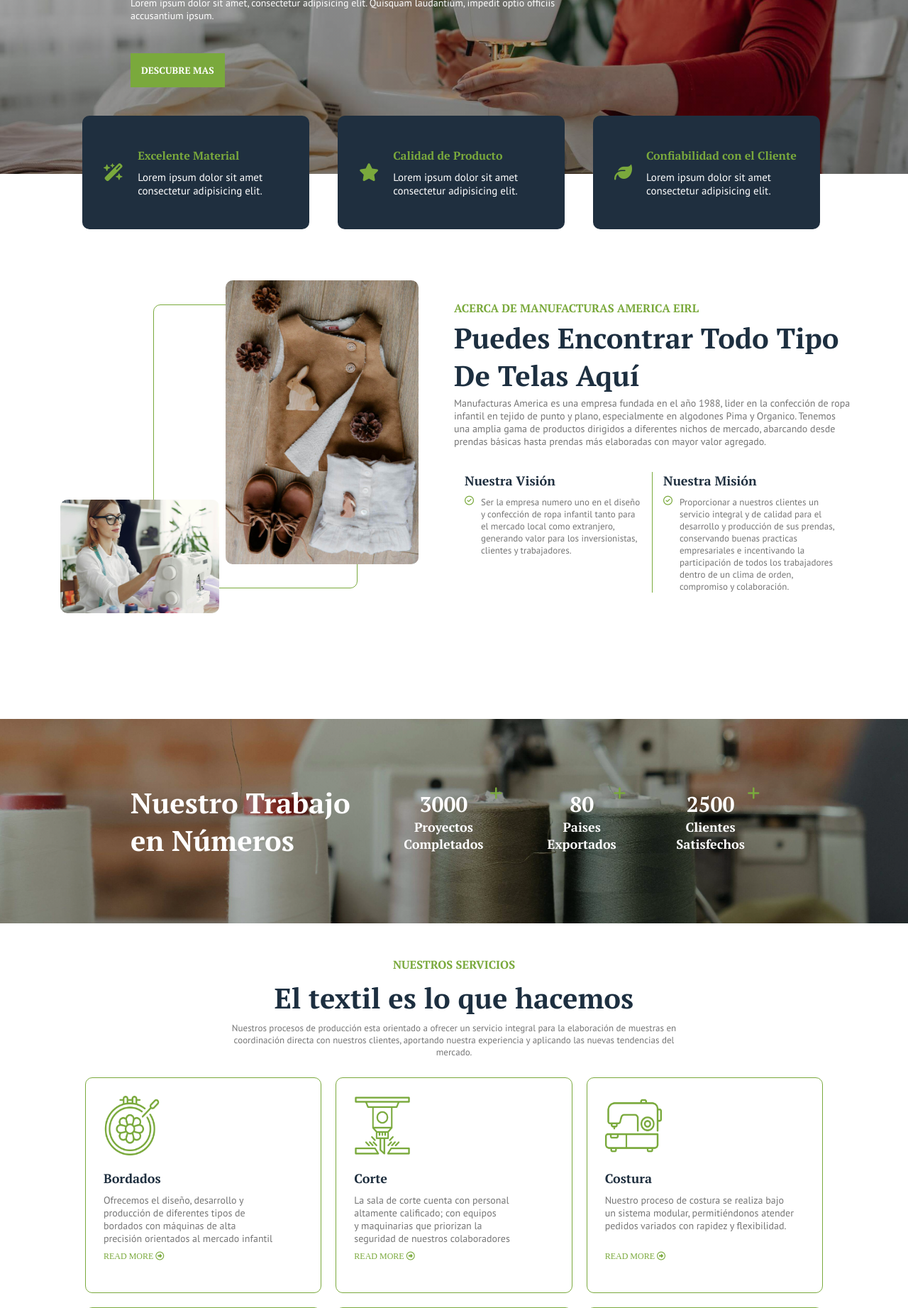
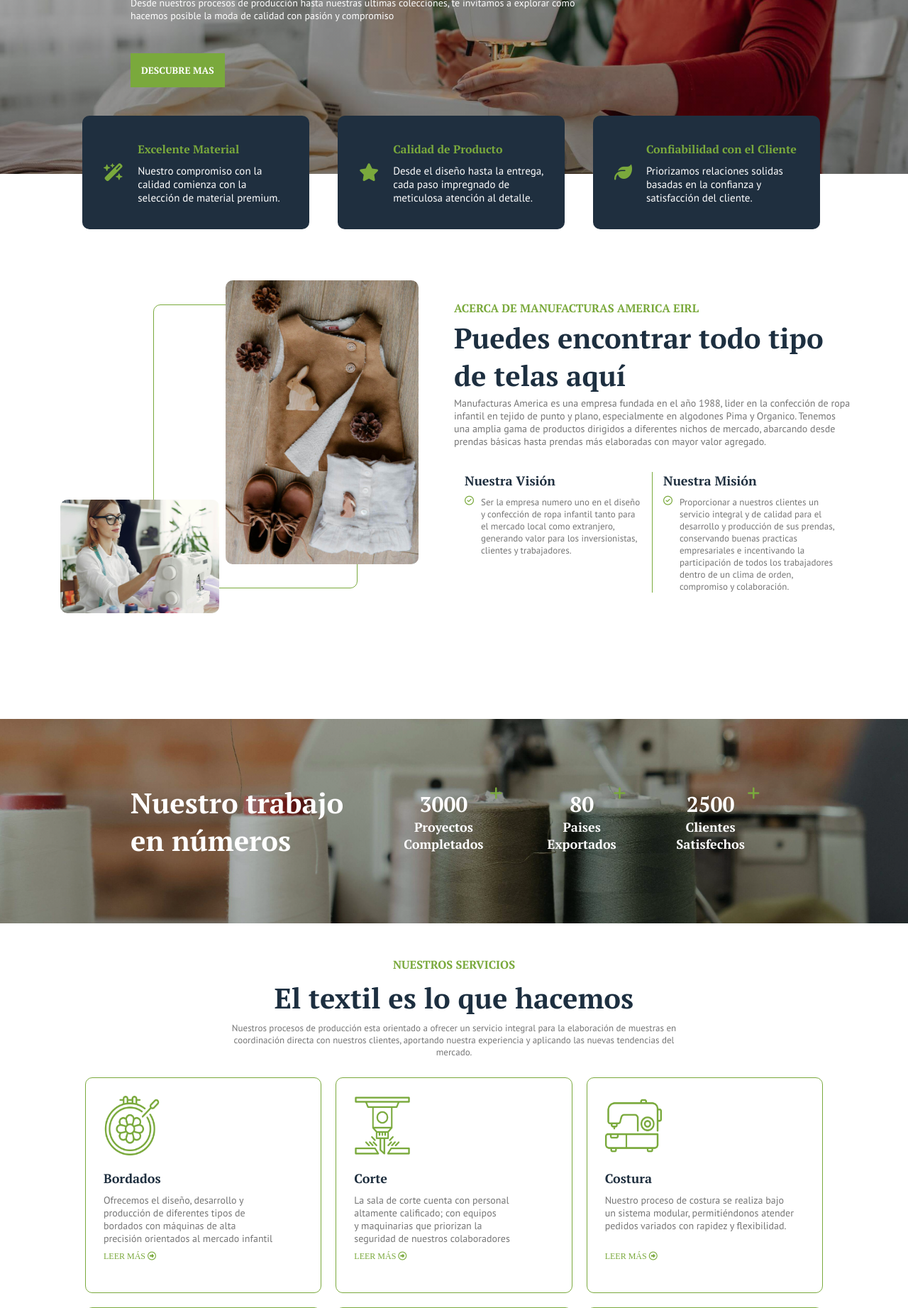
Before and after one commit to ThisWildLifef7/Manufacturas.github.io, a PHP site: page / in a window 1280 px wide. Shown: the part 440-2283 px from the top of the page at 71% size. Run offline with PHP 8.4, Linux system fonts and the light colour scheme; some libraries are stand-ins or nearby versions.

Commit message:
Last changes(presentation)

```diff
--- a/Screens/process.html
+++ b/Screens/process.html
@@ -78,7 +78,7 @@
                 <figure class="card-logo">
                     <img src="../pics/logotipo-reel.png" alt="logotipo">
                 </figure>
-                <p class="parrafo">Lorem ipsum dolor sit amet consectetur adipisicing elit. Omnis cumque deleniti enim, quo vitae corporis.</p>
+                <p class="parrafo">Manufacturas América EIRL - Tu socio confiable en moda de calidad. Descubre nuestra pasión por la excelencia en cada prenda.</p>
             </div>
             <div class="info-right f1">
                 <div class="box-enlaces">
--- a/Screens/tienda.html
+++ b/Screens/tienda.html
@@ -44,7 +44,7 @@
                 <figure class="card-logo">
                     <img src="../pics/logotipo-reel.png" alt="logotipo">
                 </figure>
-                <p class="parrafo">Lorem ipsum dolor sit amet consectetur adipisicing elit. Omnis cumque deleniti enim, quo vitae corporis.</p>
+                <p class="parrafo">Manufacturas América EIRL - Tu socio confiable en moda de calidad. Descubre nuestra pasión por la excelencia en cada prenda.</p>
             </div>
             <div class="info-right f1">
                 <div class="box-enlaces">
--- a/index.html
+++ b/index.html
@@ -58,8 +58,8 @@
             <section class="one-box">
                 <div class="descrip-left">
                     <h2>Manufacturas America E.I.R.L</h2>
-                    <h1 class="tittle-h1">Nunca Puedes Equivocarte Con Nuestra Calidad</h1>
-                    <p class="parrafo">Lorem ipsum dolor sit amet, consectetur adipisicing elit. Quisquam laudantium, impedit optio officiis accusantium ipsum.</p>
+                    <h1 class="tittle-h1">Nunca puedes equivocarte con nuestra calidad</h1>
+                    <p class="parrafo">Desde nuestros procesos de producción hasta nuestras ultimas colecciones, te invitamos a explorar como hacemos posible la moda de calidad con pasión y compromiso</p>
                 </div>
                 <div class="descrip-right">
                     <button class="initial-button" type="button">DESCUBRE MAS</button>
@@ -69,21 +69,21 @@
                         <i class="fa-solid fa-wand-magic-sparkles"></i>
                         <div class="front-text">
                             <h1 class="tittle-h2">Excelente Material</h1>
-                            <p class="parrafo">Lorem ipsum dolor sit amet consectetur adipisicing elit. </p>
+                            <p class="parrafo">Nuestro compromiso con la calidad comienza con la selección de material premium.</p>
                         </div>
                     </div>
                     <div class="card">
                         <i class="fa-solid fa-star"></i>
                         <div class="front-text">
                             <h1 class="tittle-h2">Calidad de Producto</h1>
-                            <p class="parrafo">Lorem ipsum dolor sit amet consectetur adipisicing elit.</p>
+                            <p class="parrafo"> Desde el diseño hasta la entrega, cada paso impregnado de meticulosa atención al detalle.</p>
                         </div>
                     </div>
                     <div class="card">
                         <i class="fa-solid fa-leaf"></i>
                         <div class="front-text">
                             <h1 class="tittle-h2">Confiabilidad con el Cliente</h1>
-                            <p class="parrafo">Lorem ipsum dolor sit amet consectetur adipisicing elit.</p>
+                            <p class="parrafo">Priorizamos relaciones solidas basadas en la confianza y satisfacción del cliente.</p>
                         </div>
                     </div>
                 </div>
@@ -103,7 +103,7 @@
                 <div class="card-descrip">
                     <div class="descrip-up">
                         <h2 class="tittle-h2">ACERCA DE MANUFACTURAS AMERICA EIRL</h2>
-                        <h1 class="tittle-h1">Puedes Encontrar Todo Tipo De Telas Aquí</h1>
+                        <h1 class="tittle-h1">Puedes encontrar todo tipo de telas aquí</h1>
                         <p class="parrafo">Manufacturas America es una empresa fundada en el año 1988, lider en la confección de ropa infantil en tejido de punto y plano, especialmente en algodones Pima y Organico. Tenemos una amplia gama de productos dirigidos a diferentes nichos de mercado, abarcando desde prendas básicas hasta prendas más elaboradas con mayor valor agregado.</p>
                     </div>
                     <div class="descrip-down">
@@ -127,7 +127,7 @@
         </section>
         <section class="three-part">
             <div class="counter-info">
-                <h1 class="tittle-h1">Nuestro Trabajo en Números</h1>
+                <h1 class="tittle-h1">Nuestro trabajo en números</h1>
                 <div class="box-counter">
                     <i class="fa-solid fa-plus"></i>
                     <h2 class="counter" data-target="3000">0</h2>
@@ -159,7 +159,7 @@
                     <h2 class="subtitle">Bordados</h2>
                     <div class="descrip-area">
                         <p class="parrafo">Ofrecemos el diseño, desarrollo y producción de diferentes tipos de bordados con máquinas de alta precisión orientados al mercado infantil</p>
-                        <a href="#">READ MORE <i class="fa-regular fa-circle-right"></i></a>
+                        <a href="#">LEER MÁS <i class="fa-regular fa-circle-right"></i></a>
                     </div>
                 </div>
                 <div class="container">
@@ -169,7 +169,7 @@
                     <h2 class="subtitle">Corte</h2>
                     <div class="descrip-area">
                         <p class="parrafo">La sala de corte cuenta con personal altamente calificado; con equipos y maquinarias que priorizan la seguridad de nuestros colaboradores</p>
-                        <a href="#">READ MORE <i class="fa-regular fa-circle-right"></i></a>
+                        <a href="#">LEER MÁS <i class="fa-regular fa-circle-right"></i></a>
                     </div>
                 </div>
                 <div class="container">
@@ -179,7 +179,7 @@
                     <h2 class="subtitle">Costura</h2>
                     <div class="descrip-area">
                         <p class="parrafo">Nuestro proceso de costura se realiza bajo un sistema modular, permitiéndonos atender pedidos variados con rapidez y flexibilidad.</p>
-                        <a href="#">READ MORE <i class="fa-regular fa-circle-right"></i></a>
+                        <a href="#">LEER MÁS <i class="fa-regular fa-circle-right"></i></a>
                     </div>
                 </div>
                 <div class="container">
@@ -189,7 +189,7 @@
                     <h2 class="subtitle">Acabados</h2>
                     <div class="descrip-area">
                         <p class="parrafo">A fin de asegurar un producto de alta calidad realizamos un riguroso control final de cada prenda</p>
-                        <a href="#">READ MORE <i class="fa-regular fa-circle-right"></i></a>
+                        <a href="#">LEER MÁS <i class="fa-regular fa-circle-right"></i></a>
                     </div>
                 </div>
                 <div class="container">
@@ -199,7 +199,7 @@
                     <h2 class="subtitle">Despacho</h2>
                     <div class="descrip-area">
                         <p class="parrafo">Nos encargamos de organizar y gestionar la distribución de los productos textiles a clientes y puntos de venta</p>
-                        <a href="#">READ MORE <i class="fa-regular fa-circle-right"></i></a>
+                        <a href="#">LEER MÁS <i class="fa-regular fa-circle-right"></i></a>
                     </div>
                 </div>
                 <div class="container">
@@ -209,7 +209,7 @@
                     <h2 class="subtitle">Desarrollo</h2>
                     <div class="descrip-area">
                         <p class="parrafo">Nos enfocamos en la creación y mejora de los productos textiles, el diseño de nuevos tejidos, patrones y acabados</p>
-                        <a href="#">READ MORE <i class="fa-regular fa-circle-right"></i></a>
+                        <a href="#">LEER MÁS <i class="fa-regular fa-circle-right"></i></a>
                     </div>
                 </div>
             </div>
@@ -247,7 +247,7 @@
                 <div class="caract-box">
                     <h2 class="tittle-h2">¿PORQUÉ MANUFACTURAS AMERICA EIRL?</h2>
                     <h1 class="tittle-h1">Precio más bajo garantizado, calidad nunca comprometida</h1>
-                    <p class="parrafo">Lorem ipsum dolor sit, amet consectetur adipisicing elit. Sunt, est fuga nisi sapiente saepe, aliquam maxime perferendis tenetur atque perspiciatis laborum, expedita magni sint blanditiis consequuntur! Eligendi, consectetur libero! Voluptate!. Lorem ipsum dolor sit amet consectetur adipisicing elit. Corporis, recusandae? Quas rerum, quidem tenetur, totam explicabo ipsa tempora iure quibusdam eos velit deleniti ex inventore esse tempore natus obcaecati vel?</p>
+                    <p class="parrafo">La elección perfecta para tus necesidades textiles. Con décadas de experiencia en la industria, nos destacamos por nuestra pasión por la calidad y la innovación. Desde la selección cuidadosa de materiales hasta nuestro riguroso control de calidad, cada paso del proceso de producción está diseñado para garantizar productos superiores. Además, nuestro compromiso inquebrantable con la satisfacción del cliente nos impulsa a superar las expectativas en cada interacción. ¡Únete a nosotros y experimenta la excelencia en cada prenda!</p>
                 </div>
                 <div class="caract-porcent">
                     <div class="porcent">
@@ -273,7 +273,7 @@
                     <figure class="icon-coments">
                         <img src="./pics/iconos/comilla.png" alt="comillas">
                     </figure>
-                    <p class="parrafito">"Lorem ipsum dolor sit amet consectetur adipisicing elit. Pariatur ducimus placeat doloremque eum porro labore excepturi quam natus maiores facere blanditiis dolore omnis nostrum consectetur, ea quisquam aliquam aut quo."</p>
+                    <p class="parrafito">"¡Hola a todos! En Manufacturas America EIRL, nos dedicamos a brindarte la mejor calidad en cada prenda. ¿Listo para experimentar la excelencia? ¡Estamos aquí para ti!"</p>
                     <div class="card-person">
                         <figure class="figure-person">
                             <img src="./pics/pastore.jpg" alt="admi">
@@ -287,7 +287,7 @@
         <section class="seven-part">
             <article class="container-contc">
                 <h1 class="tittle-h1">Consulta con nosotros el material adecuado para tu proyecto.</h1>
-                <p class="parrafito">Lorem ipsum dolor sit amet consectetur adipisicing elit. Tempore debitis enim, ducimus sunt nobis nam deleniti veritatis exercitationem harum dolore, saepe inventore recusandae adipisci. Quibusdam consequuntur consectetur quos mollitia alias.</p>
+                <p class="parrafito">¡Hablemos! En Manufacturas América EIRL, estamos aquí para responder cualquier pregunta que tengas. Completa el formulario o contáctanos directamente. Esperamos saber de ti pronto.</p>
                 <button type="button" class="initial-button" onclick="location.href='./Screens/contacto.html'">CONTACTENOS</button>
             </article>
         </section>
@@ -296,7 +296,7 @@
                 <div class="box-descrip-tela">
                     <h2 class="tittle-h2">NUESTROS PROYECTOS</h2>
                     <h1 class="tittle-h1">Algunos de nuestros proyectos</h1>
-                    <p class="parrafo">Lorem ipsum dolor sit amet consectetur adipisicing elit. Deleniti rerum veniam consequuntur eveniet inventore illum? Quisquam corrupti officiis ut necessitatibus eos, ab velit exercitationem magni accusamus, error molestias earum soluta.</p>
+                    <p class="parrafo">En Manufacturas América EIRL, nuestros proyectos están impulsados por la calidad. Utilizamos solo los mejores materiales para garantizar resultados excepcionales. Explora nuestra selección y descubre el estándar de excelencia en cada tejido.</p>
                 </div>
                 <div class="box-type-tela">
                     <div class="card-tela">
@@ -304,8 +304,8 @@
                             <img src="./pics/telas/t1.jpg" alt="t1">
                         </figure>
                         <div class="descrip-tela">
-                            <h2 class="tittle-h2">Cotton Fabric</h2>
-                            <p class="parrafito">Lorem ipsum dolor sit amet ccteur adipisicing elit.</p>
+                            <h2 class="tittle-h2">Tela de algodón</h2>
+                            <p class="parrafito">Suave y transpirable. Ideal para ropa casual y cómoda.</p>
                         </div>
                     </div>
                     <div class="card-tela">
@@ -313,8 +313,8 @@
                             <img src="./pics/telas/t2.jpg" alt="t2">
                         </figure>
                         <div class="descrip-tela">
-                            <h2 class="tittle-h2">Wool Fabric</h2>
-                            <p class="parrafito">Lorem ipsum dolor sit amet ccteur adipisicing elit.</p>
+                            <h2 class="tittle-h2">Tela Georgette</h2>
+                            <p class="parrafito">Elegante y ligera. Ideal para prendas fluidas y femeninas.</p>
                         </div>
                     </div>
                     <div class="card-tela">
@@ -322,8 +322,8 @@
                             <img src="./pics/telas/t3.jpg" alt="t3">
                         </figure>
                         <div class="descrip-tela">
-                            <h2 class="tittle-h2">Linen Fabric</h2>
-                            <p class="parrafito">Lorem ipsum dolor sit amet ccteur adipisicing elit.</p>
+                            <h2 class="tittle-h2">Tela de lino</h2>
+                            <p class="parrafito">Natural y fresco. Ideal para ropa de verano.</p>
                         </div>
                     </div>
                     <div class="card-tela">
@@ -331,8 +331,8 @@
                             <img src="./pics/telas/t4.jpg" alt="t4">
                         </figure>
                         <div class="descrip-tela">
-                            <h2 class="tittle-h2">Georgette Fabric</h2>
-                            <p class="parrafito">Lorem ipsum dolor sit amet ccteur adipisicing elit.</p>
+                            <h2 class="tittle-h2">Tela de lana</h2>
+                            <p class="parrafito">Cálida y duradera. Perfecta para prendas de invierno.</p>
                         </div>
                     </div>
                     <div class="card-tela">
@@ -340,8 +340,8 @@
                             <img src="./pics/telas/t5.jpg" alt="t5">
                         </figure>
                         <div class="descrip-tela">
-                            <h2 class="tittle-h2">Denim Fabric</h2>
-                            <p class="parrafito">Lorem ipsum dolor sit amet ccteur adipisicing elit.</p>
+                            <h2 class="tittle-h2">Tela de mezclilla</h2>
+                            <p class="parrafito">Clásica tela resistente para prendas informales.</p>
                         </div>
                     </div>
                     <div class="card-tela">
@@ -349,8 +349,8 @@
                             <img src="./pics/telas/t6.jpg" alt="t6">
                         </figure>
                         <div class="descrip-tela">
-                            <h2 class="tittle-h2">Leather Material</h2>
-                            <p class="parrafito">Lorem ipsum dolor sit amet ccteur adipisicing elit.</p>
+                            <h2 class="tittle-h2">Tela de rib</h2>
+                            <p class="parrafito">Elastizada y texturizada. Ideal para detalles y ajuste.</p>
                         </div>
                     </div>
                 </div>
@@ -363,7 +363,7 @@
                 <figure class="card-logo">
                     <img src="./pics/logotipo-reel.png" alt="logotipo">
                 </figure>
-                <p class="parrafo">Lorem ipsum dolor sit amet consectetur adipisicing elit. Omnis cumque deleniti enim, quo vitae corporis.</p>
+                <p class="parrafo">Manufacturas América EIRL - Tu socio confiable en moda de calidad. Descubre nuestra pasión por la excelencia en cada prenda.</p>
             </div>
             <div class="info-right f1">
                 <div class="box-enlaces">
```
Also changed, not shown: Screens/contacto.html (+10 -6 lines), js/contacto.js (+14 -4 lines), styles/contac.css (+1 -11 lines).
